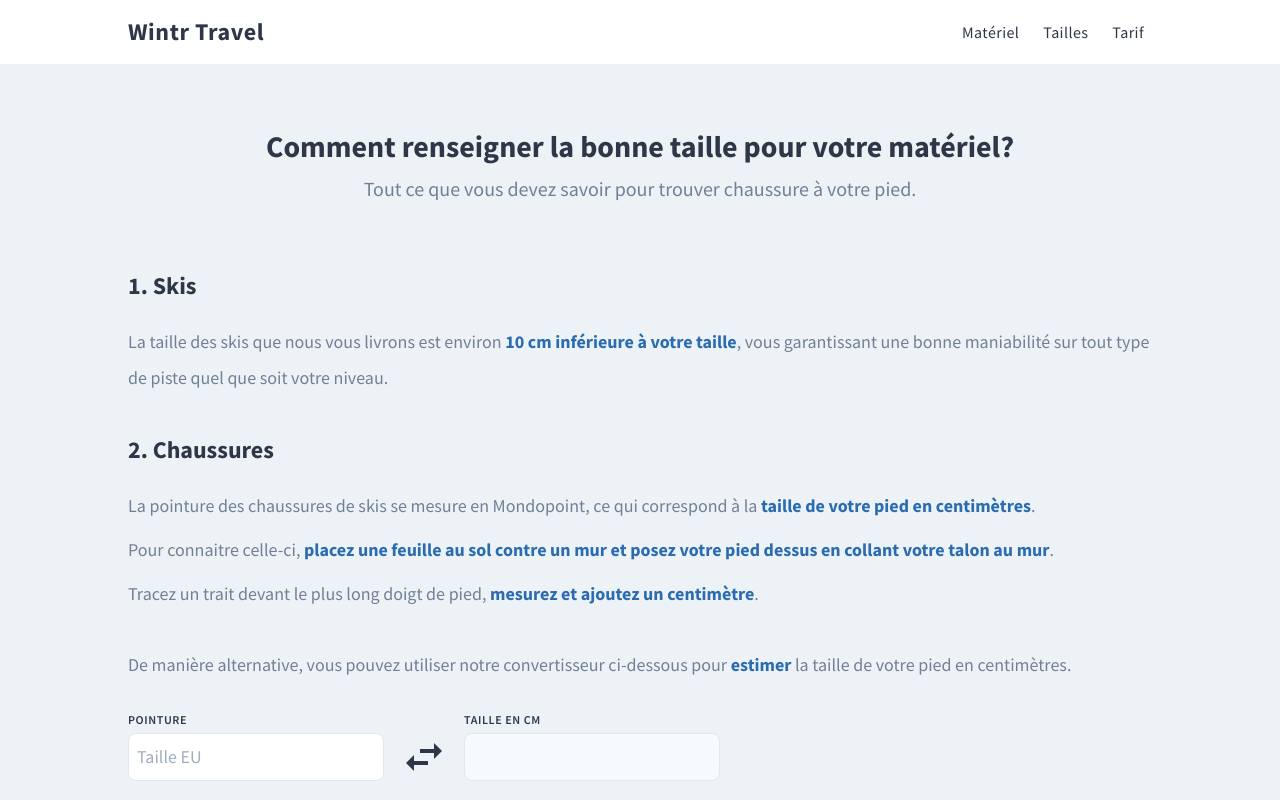
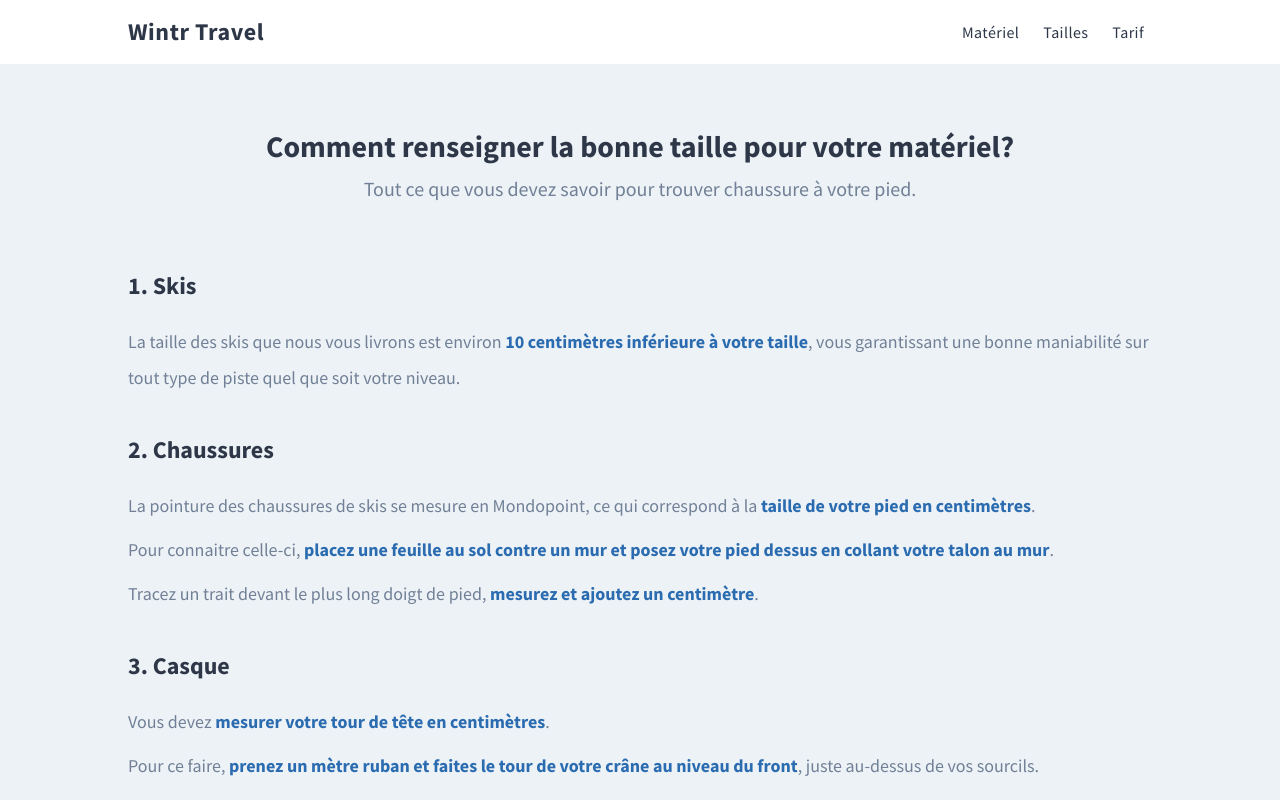
Before and after one commit to MLerasle/wintr-travel, a Next.js app: page /sizes in a window 1280 px wide. Shown: the top 800 px of the page. Built offline with nearby package versions, Linux system fonts and the light colour scheme.

Commit message:
Modal component to display sizes help

```diff
--- a/components/App/BookingFormDetails.js
+++ b/components/App/BookingFormDetails.js
@@ -1,11 +1,21 @@
 import SkierDetailsForm from '@/App/SkierDetailsForm';
 import Card from '@/UI/Card';
+import Header from '@/UI/Header';
 import Heading from '@/UI/Heading';
 import Separator from '@/UI/Separator';
 
-const BookingFormDetails = ({ skiers, onUpdateSkier }) => (
+const BookingFormDetails = ({ skiers, onUpdateSkier, onToggleSizesHelp }) => (
   <Card classes="lg:px-0" subclasses="bg-gray-200 md:bg-white">
-    <Heading className="text-xl">Mensurations des skieurs</Heading>
+    <Header>
+      <Heading className="text-xl">Mensurations des skieurs</Heading>
+      <button
+        name="sizes-help"
+        className="hidden md:block text-secondary-blue rounded text-base font-bold tracking-wide focus:outline-none focus:shadow-outline transition duration-300 ease-in-out hover:opacity-75"
+        onClick={onToggleSizesHelp}
+      >
+        Comment renseigner les bonnes tailles?
+      </button>
+    </Header>
     <h3 className="py-2 text-sm md:text-base">
       Ces informations sont importantes pour vous fournir le matériel à votre
       taille.
--- a/components/App/BookingMainInfo.js
+++ b/components/App/BookingMainInfo.js
@@ -33,6 +33,7 @@ const BookingMainInfos = ({ booking, onEditBooking }) => {
           {booking.adultsPrice.toFixed(2)} €)
           {booking.children.length > 0 && (
             <>
+              {' '}
               et {booking.children.length}{' '}
               <span className="font-bold">{children}</span> (
               {booking.childrenPrice.toFixed(2)} €)
--- a/components/App/SizeShoes.js
+++ b/components/App/SizeShoes.js
@@ -1,25 +1,4 @@
-import { useState } from 'react';
-import Icon from '@mdi/react';
-import { mdiSwapHorizontal } from '@mdi/js';
-
-import Label from '@/UI/Label';
-import Input from '@/UI/Input';
-
-import { SHOES } from 'data/sizes';
-
-const SizeShoes = (props) => {
-  const [mondopoint, setMondopoint] = useState('');
-
-  const updateShoeSize = (event) => {
-    setMondopoint('');
-    const shoe = SHOES.find((s) => s.shoeSize === event.target.value);
-    if (!shoe) {
-      return;
-    }
-    setMondopoint(shoe.mondopoint);
-  };
-
-  return (
+const SizeShoes = (props) => (
   <>
     {props.withDetails && (
       <h3 className="text-2xl font-bold text-gray-800 pb-4 pt-8">
@@ -49,51 +28,7 @@ const SizeShoes = (props) => {
       </span>
       .
     </p>
-      {props.withDetails && (
-        <>
-          <br />
-          <p className="text-gray-600 py-1 leading-loose">
-            De manière alternative, vous pouvez utiliser notre convertisseur
-            ci-dessous pour{' '}
-            <span className="font-bold text-blue-700">estimer</span> la taille
-            de votre pied en centimètres.
-          </p>
-          <div className="mt-6 flex items-end">
-            <div className="flex flex-col w-2/5 md:w-1/4">
-              <Label for="shoe-size">Pointure</Label>
-              <Input
-                type="number"
-                min="35"
-                max="51"
-                step="0.5"
-                id="shoe-size"
-                name="shoe-size"
-                placeholder="Taille EU"
-                onChange={(event) => updateShoeSize(event)}
-              />
-            </div>
-            <Icon
-              path={mdiSwapHorizontal}
-              size={2}
-              className="mx-1 sm:mx-4"
-              color="#2D3748"
-            />
-            <div className="flex flex-col w-2/5 md:w-1/4">
-              <Label for="mondopoint">Taille en cm</Label>
-              <Input
-                type="text"
-                id="mondopoint"
-                name="mondopoint"
-                value={mondopoint}
-                readonly
-                className="bg-gray-100 cursor-not-allowed"
-              />
-            </div>
-          </div>
-        </>
-      )}
   </>
 );
-};
 
 export default SizeShoes;
--- a/components/App/SizeSkis.js
+++ b/components/App/SizeSkis.js
@@ -4,7 +4,7 @@ const SizeSkis = () => (
     <p className="text-gray-600 py-1 leading-loose">
       La taille des skis que nous vous livrons est environ{' '}
       <span className="font-bold text-blue-700">
-        10 cm inférieure à votre taille
+        10 centimètres inférieure à votre taille
       </span>
       , vous garantissant une bonne maniabilité sur tout type de piste quel que
       soit votre niveau.
--- /dev/null
+++ b/components/UI/Modal.js
@@ -0,0 +1,46 @@
+import Icon from '@mdi/react';
+import { mdiClose } from '@mdi/js';
+
+const Modal = (props) => (
+  <div
+    className={`fixed z-10 inset-0 overflow-y-auto transition transform ${
+      props.open ? 'translate-y-0 opacity-1' : '-translate-y-full opacity-0'
+    }`}
+  >
+    <div className="flex items-end justify-center min-h-screen pt-4 px-4 pb-20 text-center sm:block sm:p-0">
+      <div
+        className={`fixed inset-0 transition-opacity duration-300 ease-out ${
+          props.open ? 'opacity-100' : 'opacity-0'
+        }`}
+        onClick={props.closed}
+      >
+        <div className="absolute inset-0 bg-black opacity-75"></div>
+      </div>
+      {/* This element is to trick the browser into centering the modal contents.  */}
+      <span className="hidden sm:inline-block sm:align-middle sm:h-screen"></span>
+      <div
+        className={`inline-block align-bottom bg-white rounded-lg text-left overflow-scroll shadow-xl transform transition-all duration-300 ease-out sm:my-8 sm:align-middle sm:max-w-4xl sm:w-full ${
+          props.open
+            ? 'opacity-100 translate-y-0 sm:scale-100'
+            : 'opacity-0 translate-y-4 sm:translate-y-0 sm:scale-95'
+        }`}
+        role="dialog"
+        aria-modal="true"
+        aria-labelledby="modal-headline"
+      >
+        <div className="absolute top-3/4 right-3/4">
+          <Icon
+            path={mdiClose}
+            size={1.5}
+            className="cursor-pointer"
+            color="#2D3748"
+            onClick={props.closed}
+          />
+        </div>
+        {props.children}
+      </div>
+    </div>
+  </div>
+);
+
+export default Modal;
--- a/package.json
+++ b/package.json
@@ -12,10 +12,10 @@
     "@mdi/js": "5.6.55",
     "@stripe/react-stripe-js": "^1.1.2",
     "@stripe/stripe-js": "^1.9.0",
-    "dayjs": "1.8.36",
+    "dayjs": "1.9.1",
     "i18n-iso-countries": "^6.0.0",
     "next": "9.5.3",
-    "next-images": "1.5.0",
+    "next-images": "1.6.0",
     "nookies": "^2.4.0",
     "react": "16.13.1",
     "react-day-picker": "7.4.8",
--- a/pages/booking/details.js
+++ b/pages/booking/details.js
@@ -12,6 +12,10 @@ import BookingFormEmail from '@/App/BookingFormEmail';
 import BookingFormValidate from '@/App/BookingFormValidate';
 import MainSection from '@/UI/MainSection';
 import Separator from '@/UI/Separator';
+import Modal from '@/UI/Modal';
+import SizeSkis from '@/App/SizeSkis';
+import SizeShoes from '@/App/SizeShoes';
+import SizeHelmet from '@/App/SizeHelmet';
 
 import { EMAIL_PATTERN } from 'helpers/email';
 
@@ -19,6 +23,7 @@ const Cart = ({ catalog }) => {
   const _isMounted = useRef(true);
   const [isEditing, setIsEditing] = useState(false);
   const [loading, setIsLoading] = useState(false);
+  const [isSizesModalOpened, setIsModalSizesOpened] = useState(false);
   const [formWasSubmitted, setFormWasSubmitted] = useState(false);
   const booking = useSelector((state) => state);
   const dispatch = useDispatch();
@@ -35,6 +40,10 @@ const Cart = ({ catalog }) => {
       _isMounted.current = false;
     };
   }, []);
+
+  const toggleSizesHelp = () => {
+    setIsModalSizesOpened(!isSizesModalOpened);
+  };
 
   const editBooking = () => setIsEditing(true);
   const validateBooking = () => setIsEditing(false);
@@ -128,6 +137,13 @@ const Cart = ({ catalog }) => {
         <title>Votre réservation - Wintr Travel</title>
       </Head>
       <MainSection className="py-2 md:py-6">
+        <Modal open={isSizesModalOpened} closed={toggleSizesHelp}>
+          <section className="md:text-md p-6">
+            <SizeSkis />
+            <SizeShoes withDetails />
+            <SizeHelmet withDetails />
+          </section>
+        </Modal>
         {isEditing ? (
           <BookingForm
             catalog={catalog}
@@ -139,7 +155,11 @@ const Cart = ({ catalog }) => {
           <>
             <BookingMainInfo booking={booking} onEditBooking={editBooking} />
             <Separator className="md:hidden my-2" />
-            <BookingFormDetails skiers={skiers} onUpdateSkier={updateSkier} />
+            <BookingFormDetails
+              skiers={skiers}
+              onUpdateSkier={updateSkier}
+              onToggleSizesHelp={toggleSizesHelp}
+            />
             <Separator className="md:hidden my-2" />
             <BookingFormEmail
               booking={booking}
```
Also changed, not shown: 1 other file (tests, documents, lock files or other folders). Lines whose indentation alone changed are shown as unchanged.
